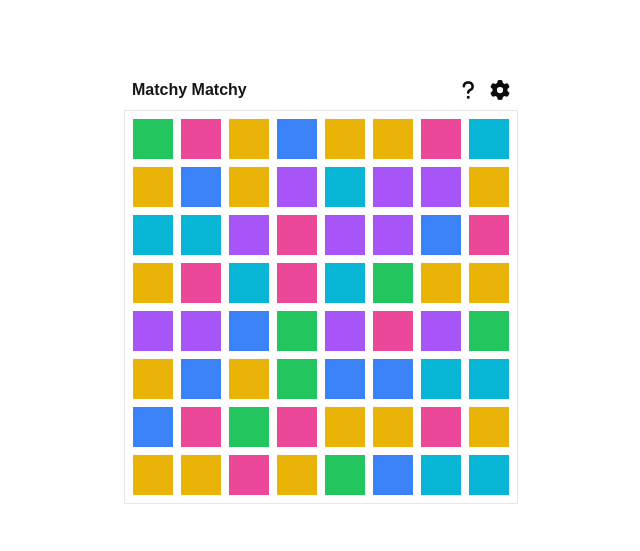
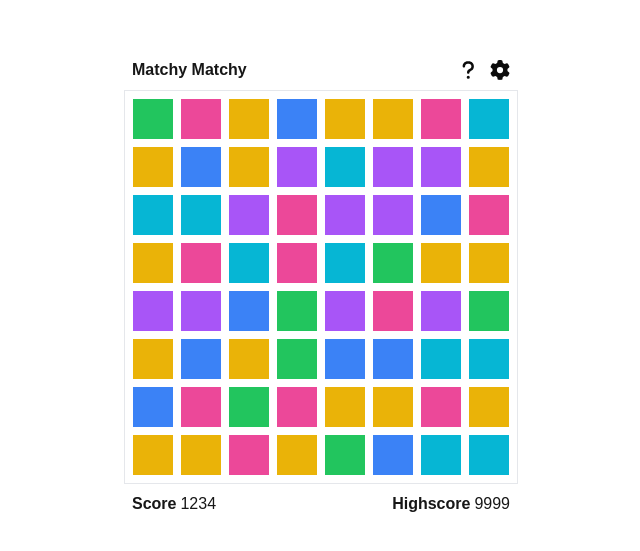
Before and after one commit to mrjamesjcho/match-game, a Next.js app: page / in a window 1280 px wide. Shown: the part 113-664 px from the top of the page, without its empty margins (319-959 px from the left). Built offline with nearby package versions, Linux system fonts and the light colour scheme.

Commit message:
add score container

```diff
--- a/src/components/Container.tsx
+++ b/src/components/Container.tsx
@@ -4,6 +4,7 @@ import { useState } from 'react';
 import Gameboard from './Gameboard';
 import Menu from './Menu';
 import { Theme } from '@/utils/color';
+import Score from './Score';
 
 export default function Container() {
   const [menuOpen, setMenuOpen] = useState<'help' | 'settings' | null>(null);
@@ -22,6 +23,7 @@ export default function Container() {
         onThemeSelect={setTheme}
       />
       <Gameboard menuOpen={menuOpen !== null} theme={theme} />
+      <Score score={1234} highscore={9999} />
     </div>
   );
 }
--- /dev/null
+++ b/src/components/Score.tsx
@@ -0,0 +1,19 @@
+interface ScoreProps {
+  score: number;
+  highscore: number;
+}
+
+export default function Score({ score, highscore }: ScoreProps) {
+  return (
+    <div className="flex justify-between min-w-[394px] min-h-fit p-2">
+      <div className="flex">
+        <div className="font-bold">Score</div>
+        <div className="ml-1">{score}</div>
+      </div>
+      <div className="flex">
+        <div className="font-bold">Highscore</div>
+        <div className="ml-1">{highscore}</div>
+      </div>
+    </div>
+  );
+}
```
